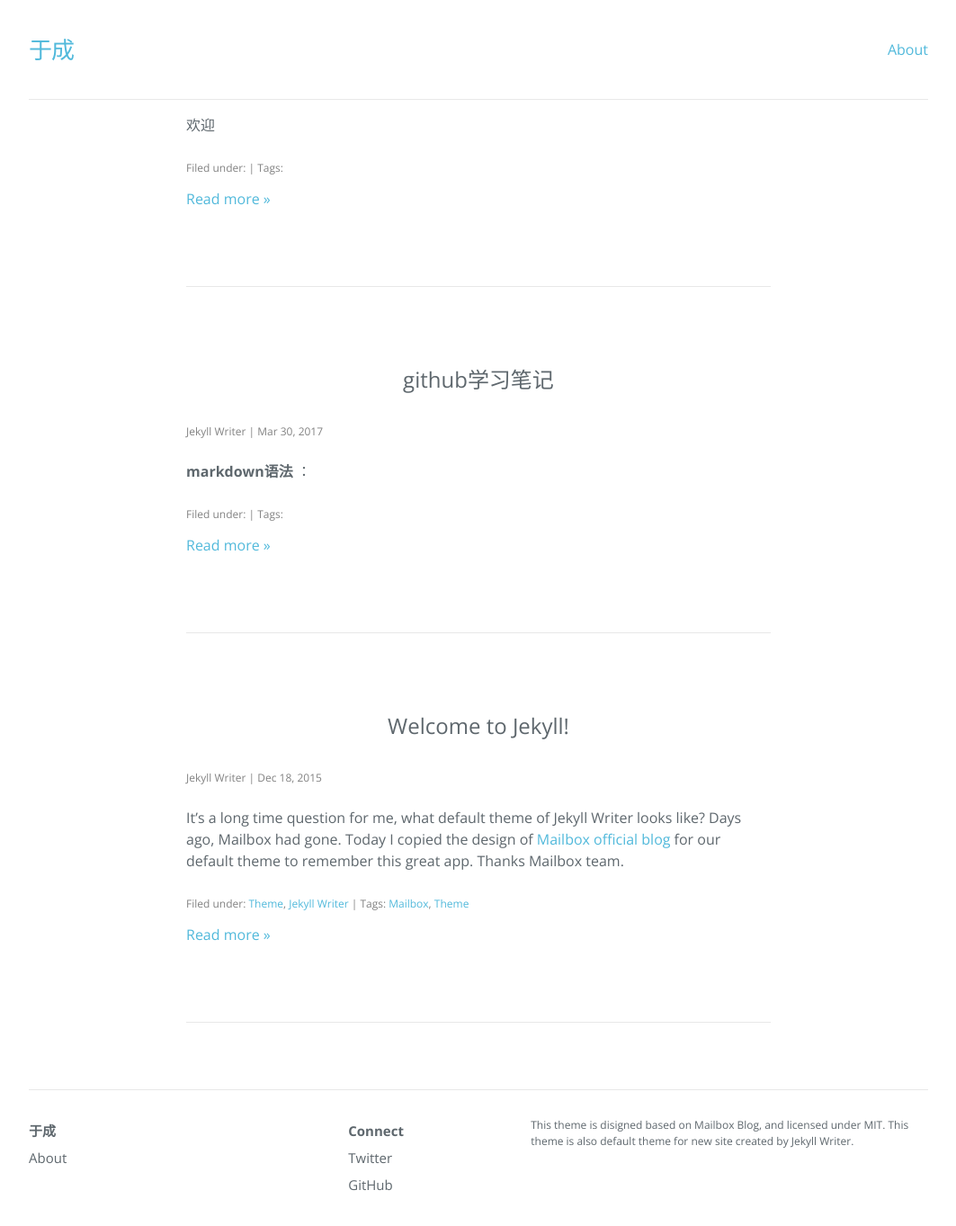
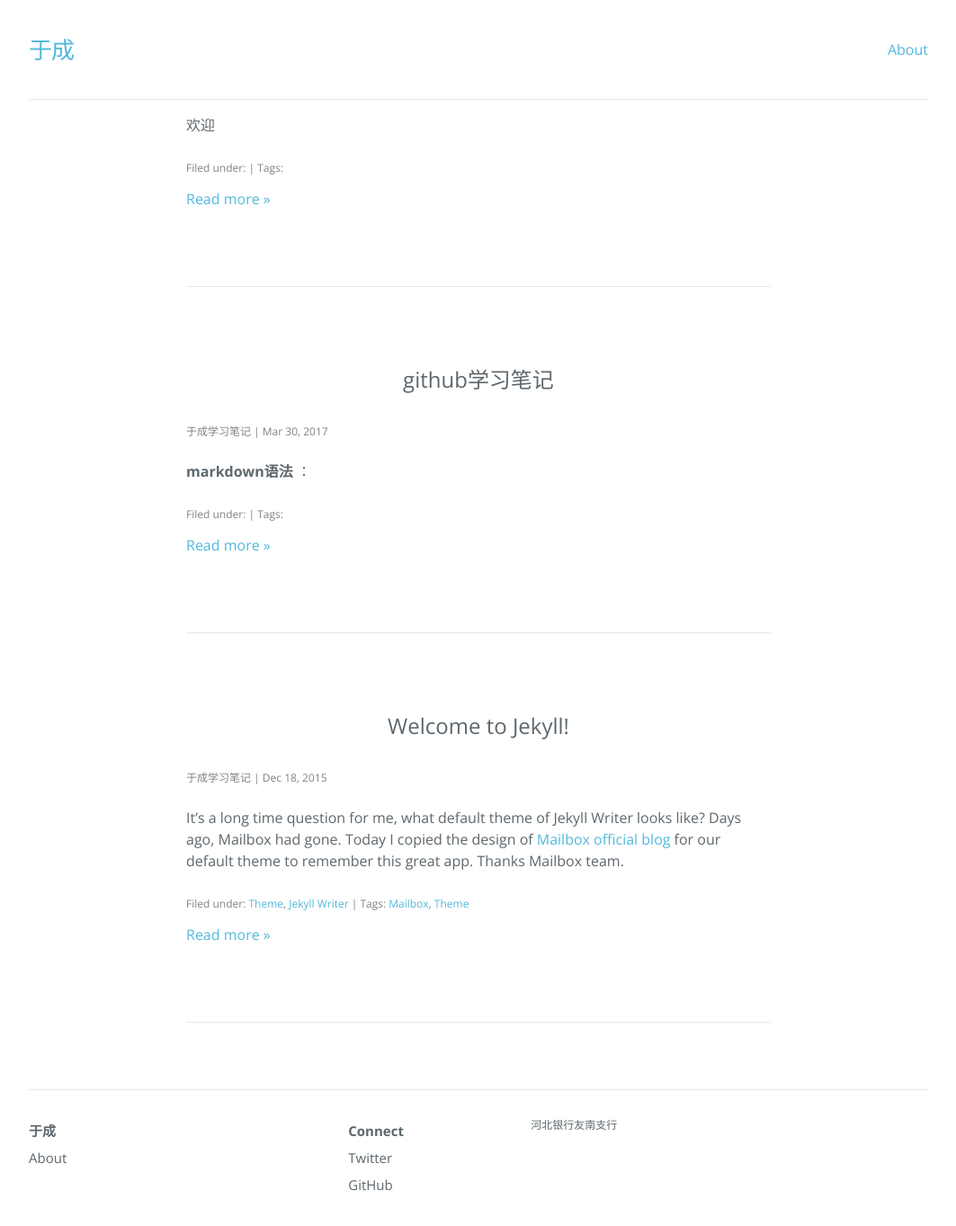
Before and after one commit to hebbank/jekyll, a Jekyll site: the page built from index.html, in a window 1280 px wide and 1400 px high, scrolled down 581 px. Shown: the top 1363 px of the window at 90% size, without its empty margins (108-1171 px from the left). Built offline with Jekyll 4.4.1, drawn with Linux system fonts in a browser that asks for light colours; nearby versions of some CDN libraries; the list of posts is cut into pages by our own code; some of the changed text lies outside the part shown.

Commit message:
Update _config.yml

```diff
--- a/_config.yml
+++ b/_config.yml
@@ -1,15 +1,12 @@
 # Created by Jekyll Writer
 title: 于成
-author: Jekyll Writer
+author: 于成学习笔记
 description: >
-  This theme is disigned based on Mailbox Blog, and licensed under MIT. This
-  theme is also default theme for new site created by Jekyll Writer.
+  河北银行友南支行
 permalink: '/:year/:month/:day/:title/'
 paginate: 6
 paginate_path: '/page/:num/'
-twitter_username: jekyllwriter
-github_username: jekyllwriter
-gems:
-  - jekyll-paginate
+twitter_username: aceo
+github_username: hebbank
 markdown: kramdown
 baseurl: /jekyll
```
